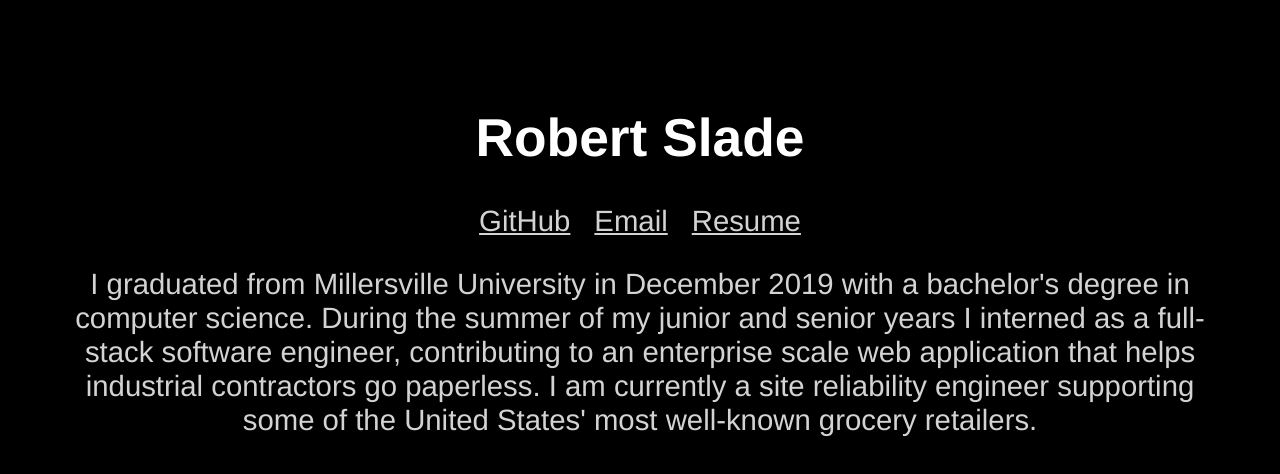
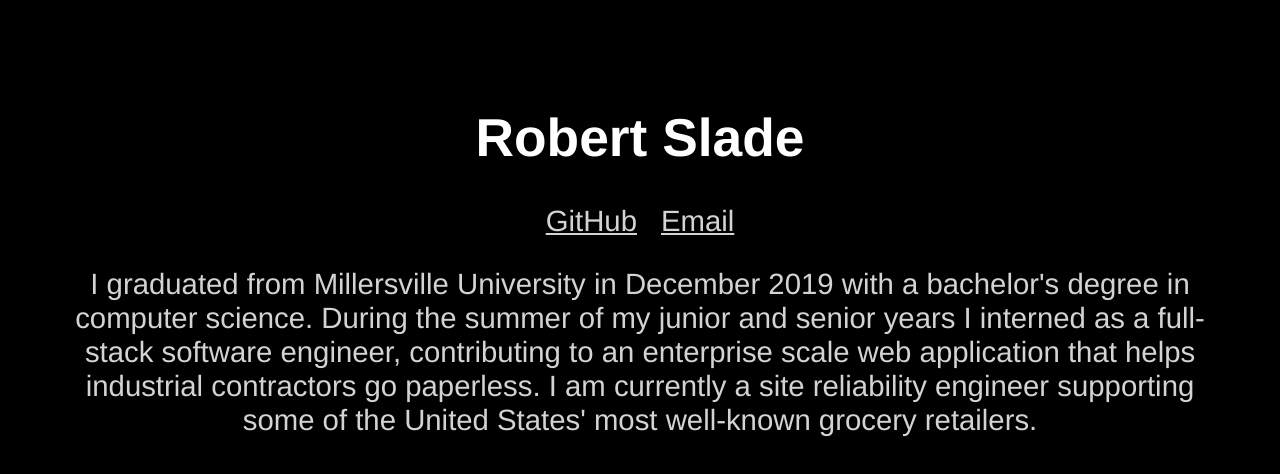
Before and after one commit to robert-slade/robert-slade.github.io, a plain HTML site: page index.html in a window 1280 px wide. Drawn offline with Linux system fonts and the light colour scheme.

Commit message:
Remove resume section

```diff
--- a/index.html
+++ b/index.html
@@ -10,7 +10,6 @@
     <div id="links">
       <a href="https://github.com/RSlade97" target="_blank">GitHub</a>
       <a href="mailto:rslade_work@icloud.com" target="_blank">Email</a>
-      <a href="slade_resume.pdf" download>Resume</a>
     </div>
     <p>
       I graduated from Millersville University in December 2019 with a bachelor's degree in computer science. During the summer
```
